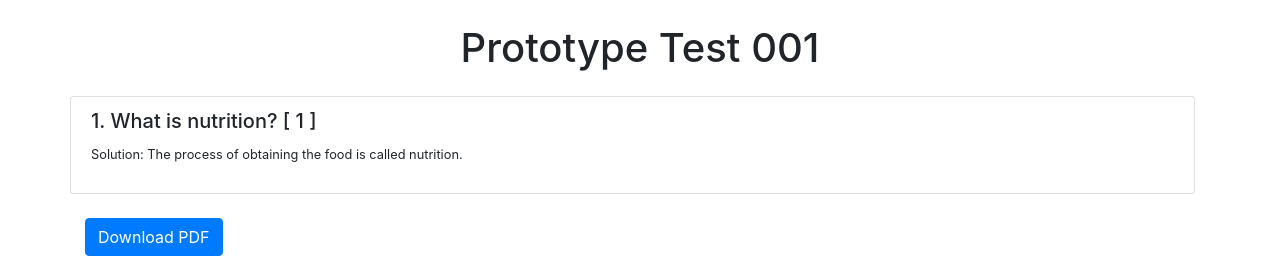
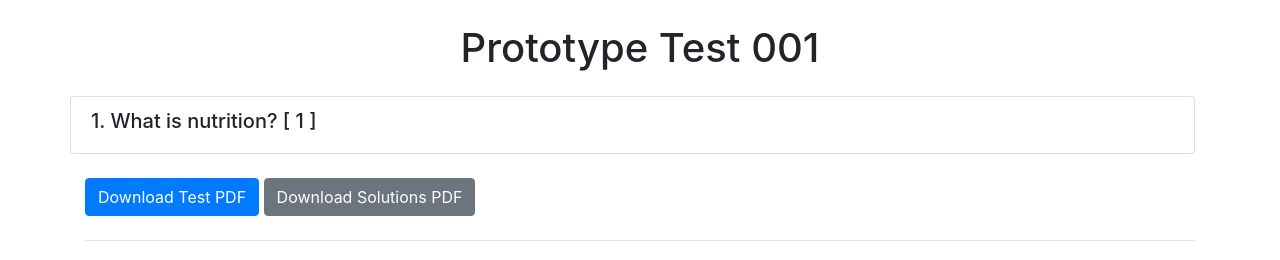
Before and after one commit to theforceiscalling/testseries, a Django app: page /test_generator/test_detail/1/ in a window 1280 px wide. Shown: the part 73-333 px from the top of the page. Run offline with Django 5.2, Linux system fonts and the light colour scheme; a user stored in the database is signed in; data comes from the database, SQL or seed files in the repository; both versions use the stored data as it was after the commit.

Commit message:
Integration of Downloadable Questions and Solutions PDF

```diff
--- a/templates/test_generator/test_detail.html
+++ b/templates/test_generator/test_detail.html
@@ -1,3 +1,4 @@
+<!-- templates/test_generator/test_detail.html -->
 {% extends 'base.html' %}
 
 {% block title %}Test Detail{% endblock %}
@@ -8,11 +9,11 @@
     {% for test_question in test_questions %}
         <div class="list-group-item">
             <h5>{{forloop.counter}}. {{ test_question.question.question_text }} [ {{ test_question.question.max_marks }} ]</h5>
-            <p><small>Solution: {{ test_question.question.solution }}</small></p>
         </div>
     {% endfor %}
 </div>
 <div class="container mt-4">
-    <a href="{% url 'test_generator:download_test_pdf' test.id %}" class="btn btn-primary">Download PDF</a>
+    <a href="{% url 'test_generator:download_test_pdf' test.id %}" class="btn btn-primary">Download Test PDF</a>
+    <a href="{% url 'test_generator:download_solutions_pdf' test.id %}" class="btn btn-secondary">Download Solutions PDF</a>
 </div>
 {% endblock %}
--- a/test_generator2/urls.py
+++ b/test_generator2/urls.py
@@ -1,3 +1,4 @@
+# urls.py
 from django.urls import path
 from . import views
 
@@ -12,5 +13,6 @@ urlpatterns = [
     path('create_test/', views.create_test, name='create_test'),
     path('test_detail/<int:test_id>/', views.test_detail, name='test_detail'),
     path('download_test_pdf/<int:test_id>/', views.download_test_pdf, name='download_test_pdf'),
+    path('download_solutions_pdf/<int:test_id>/', views.download_solutions_pdf, name='download_solutions_pdf'),
     path('add-question/', views.add_question, name='add_question'),
 ]
--- a/test_generator2/views.py
+++ b/test_generator2/views.py
@@ -58,6 +58,11 @@ def test_detail(request, test_id):
     test_questions = TestQuestion.objects.filter(test=test)
     return render(request, 'test_generator/test_detail.html', {'test': test, 'test_questions': test_questions})
 
+from django.template.loader import get_template
+from django.http import HttpResponse
+from xhtml2pdf import pisa
+import io
+
 @login_required
 def download_test_pdf(request, test_id):
     test = get_object_or_404(Test, pk=test_id)
@@ -66,7 +71,7 @@ def download_test_pdf(request, test_id):
     context = {'test': test, 'test_questions': test_questions}
 
     response = HttpResponse(content_type='application/pdf')
-    response['Content-Disposition'] = f'attachment; filename="{test.name}.pdf"'
+    response['Content-Disposition'] = f'attachment; filename="{test.name}_test.pdf"'
 
     template = get_template(template_path)
     html = template.render(context)
@@ -80,6 +85,34 @@ def download_test_pdf(request, test_id):
     if pisa_status.err:
         return HttpResponse('We had some errors <pre>' + html + '</pre>')
     return response
+
+@login_required
+def download_solutions_pdf(request, test_id):
+    try:
+        test = get_object_or_404(Test, pk=test_id)
+        test_questions = TestQuestion.objects.filter(test=test)
+        template_path = 'test_generator/solutions_pdf.html'
+        context = {'test': test, 'test_questions': test_questions}
+
+        response = HttpResponse(content_type='application/pdf')
+        response['Content-Disposition'] = f'attachment; filename="{test.name}_solutions.pdf"'
+
+        template = get_template(template_path)
+        html = template.render(context)
+
+        pisa_status = pisa.CreatePDF(
+            io.BytesIO(html.encode("UTF-8")),
+            dest=response,
+            encoding='UTF-8'
+        )
+
+        if pisa_status.err:
+            return HttpResponse('We had some errors <pre>' + html + '</pre>')
+        return response
+
+    except Exception as e:
+        return HttpResponse(f'An error occurred: {e}')
+
 
 from django.contrib import messages
 @login_required
```
Also changed, not shown: templates/test_generator/solutions_pdf.html (added, +21 -0 lines), templates/test_generator/test_pdf.html (+10 -25 lines), db.sqlite3.
